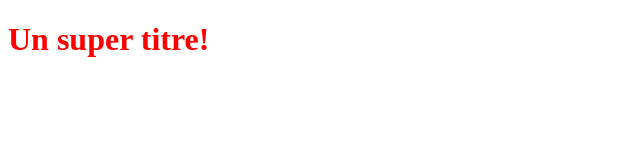
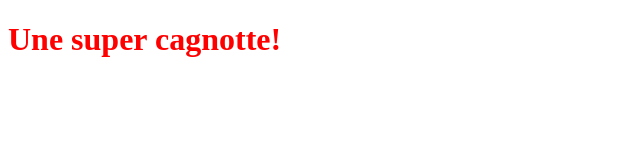
Before and after one commit to ulk98/OpenclassroomsProject, a plain HTML site: page index.html in a window 1280 px wide. Shown: the whole page, without its empty margins (0-640 px from the left). Drawn offline with Linux system fonts and the light colour scheme.

Commit message:
Réalisation de la partie front end

```diff
--- a/index.html
+++ b/index.html
@@ -8,6 +8,6 @@
     <link rel="stylesheet" href="style.css">
 </head>
 <body>
-    <h1>Un super titre!</h1>
+    <h1>Une super cagnotte!</h1>
 </body>
 </html>
```
